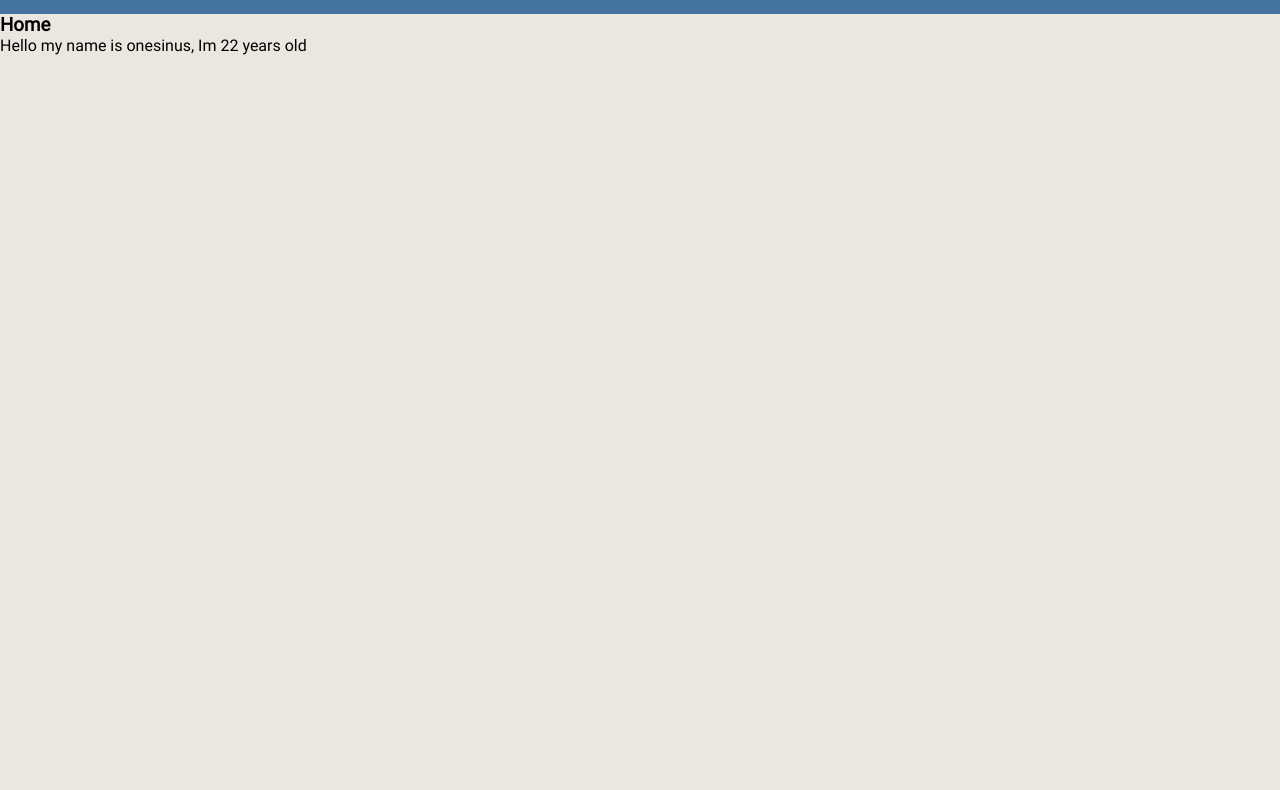
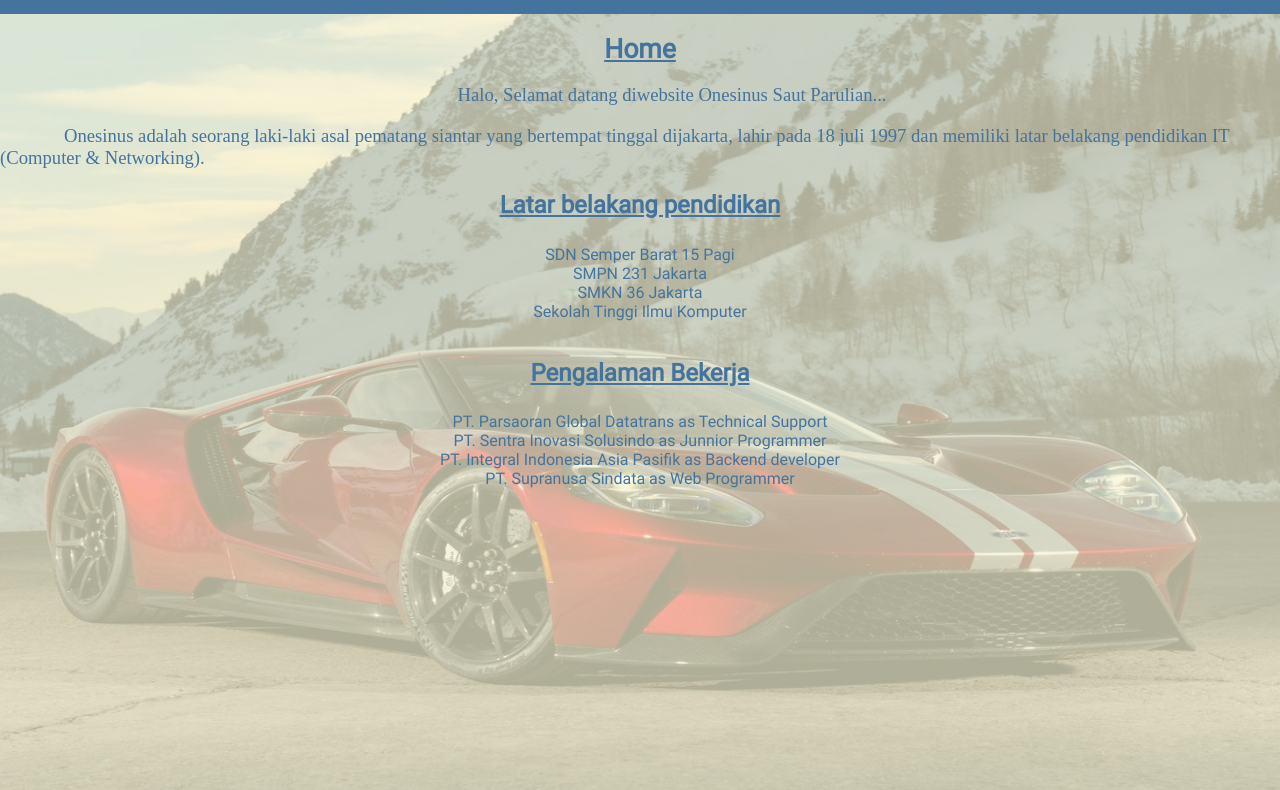
Before and after one commit to onesinus/onesinus.github.io, a plain HTML site: page index.html in a window 1280 px wide. Shown: the part 106-896 px from the top of the page. Drawn offline with Linux system fonts and the light colour scheme; a web font is replaced by a local one.

Commit message:
Jiwa seniku belum muncul :v

```diff
--- a/css/style.css
+++ b/css/style.css
@@ -43,6 +43,7 @@ header li{
 a{
     text-decoration: none;
     color: white;
+    font-family: monospace;
 }
 
 #menu li a:hover{
@@ -83,6 +84,64 @@ footer li{
     margin-top: -0.8%;
 }
 
-#home, #portfolios, #ebooks, #videos{
-    height: 2000px;
+#ebooks, #videos{
+    margin-top: 5%;
 }
+
+.judul{
+    font-size: 20pt;
+}
+
+.judul-2{
+    font-size: 18pt;
+}
+
+.judul, .judul-2 {
+    text-align: center;
+    text-decoration: underline;
+}
+
+body{
+    color: #44749d;
+}
+
+p{
+    text-indent: 5%;
+    font-family: 'Space Mono';
+    font-size: 14pt;
+}
+
+.center{
+    text-align: center;
+}
+
+.mt-2{
+    margin-top: 2%;
+}
+
+#home{
+    background: #6DB3F2 url('../img/bg2.jpeg') repeat-x;
+    background-size: 100% 100%;
+}
+
+#portfolios{
+    background: #6DB3F2 url('../img/bg1.jpeg') repeat-x;
+    background-size: 100% 100%;
+}
+
+
+.content{
+    top: 0;
+    left: 0;
+    width: 100%;
+    height: 100%;
+}
+
+.content-gray-1{
+    background-color: rgba(248, 247, 216, 0.7);
+}
+
+.content-gray-2{
+    background-color: rgba(248, 247, 216, 0.2);
+    color: white;
+}
--- a/index.html
+++ b/index.html
@@ -24,21 +24,50 @@
         <main>
             <article>
                 <section id="home">
-                    <h1>Home</h1>
-                    <p>
-                        Hello my name is onesinus, Im 22 years old
-                    </p>
+                    <div class="content content-gray-1">
+                        <br>
+                        <h1 class="judul">Home</h1>
+                        <br>
+                        <center><p>Halo, Selamat datang diwebsite Onesinus Saut Parulian...</p></center>
+                        <br>
+                        <p>
+                            Onesinus adalah seorang laki-laki asal pematang siantar yang bertempat tinggal dijakarta, lahir pada 18 juli 1997 dan memiliki latar belakang pendidikan IT (Computer & Networking).
+                            <br><br>
+                            <h2 class="judul-2">Latar belakang pendidikan</h2>
+                            <div class="center mt-2">
+                                <ol>
+                                    <li>SDN Semper Barat 15 Pagi</li>
+                                    <li>SMPN 231 Jakarta</li>
+                                    <li>SMKN 36 Jakarta</li>
+                                    <li>Sekolah Tinggi Ilmu Komputer</li>
+                                </ol>
+                            </div>
+                            <br><br>
+                            <h2 class="judul-2">Pengalaman Bekerja</h2>
+                            <div class="center mt-2">
+                                <ol>
+                                    <li>PT. Parsaoran Global Datatrans as Technical Support</li>
+                                    <li>PT. Sentra Inovasi Solusindo as Junnior Programmer</li>
+                                    <li>PT. Integral Indonesia Asia Pasifik as Backend developer</li>
+                                    <li>PT. Supranusa Sindata as Web Programmer</li>
+                                </ol>
+                            </div>
+                        </p>
+                    </div>
                 </section>
                 <section id="portfolios">
-                    <h1>Portfolios</h1>
-                    This is my Portfolios
+                    <div class="content content-gray-2">
+                        <h1 class="judul">Portfolios</h1>
+                        This is my Portfolios
+                        <br><br><br><br><br><br><br><br><br><br><br><br><br><br><br><br><br>
+                    </div>
                 </section>
                 <section id="ebooks">
-                    <h1>Ebooks</h1>
+                    <h1 class="judul">Ebooks</h1>
                     This is my Ebooks
                 </section>
                 <section id="videos">
-                    <h1>Videos</h1>
+                    <h1 class="judul">Videos</h1>
                     This is my Videos
                 </section>
             </article>
```
Also changed, not shown: img/bg1.jpeg (added), img/bg1.jpg (added), img/bg2.jpeg (added).
